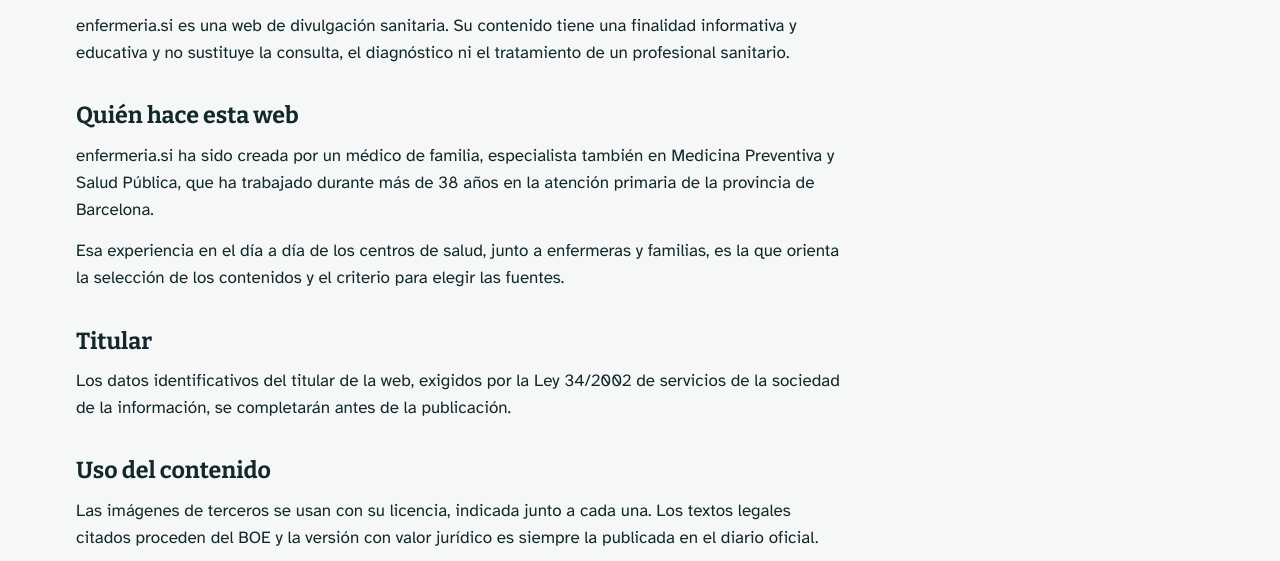
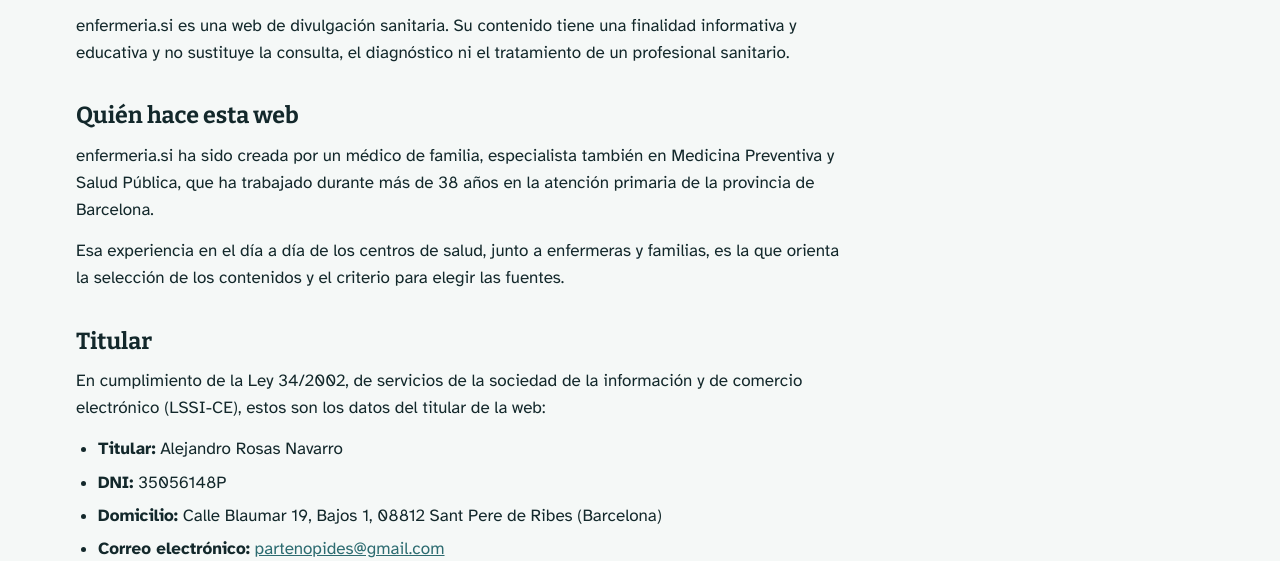
Before and after one commit to sosarme-hue/enfermeria-si, a plain HTML site: page aviso-legal/index.html in a window 1280 px wide. Shown: the part 239-800 px from the top of the page. Drawn offline with nearby package versions, Linux system fonts and the light colour scheme.

Commit message:
Aviso legal: datos del titular (LSSI)
Co-Authored-By: Claude Opus 5.5 <noreply@anthropic.com>
Claude-Session: https://claude.ai/code/session_01MaQ7ShCq1XL2Hi7nV2YH8j

```diff
--- a/aviso-legal/index.html
+++ b/aviso-legal/index.html
@@ -31,7 +31,11 @@
 <p>enfermeria.si ha sido creada por un médico de familia, especialista también en Medicina Preventiva y Salud Pública, que ha trabajado durante más de 38 años en la atención primaria de la provincia de Barcelona.</p>
 <p>Esa experiencia en el día a día de los centros de salud, junto a enfermeras y familias, es la que orienta la selección de los contenidos y el criterio para elegir las fuentes.</p>
 <h2>Titular</h2>
-<p>Los datos identificativos del titular de la web, exigidos por la Ley 34/2002 de servicios de la sociedad de la información, se completarán antes de la publicación.</p>
+<p>En cumplimiento de la Ley 34/2002, de servicios de la sociedad de la información y de comercio electrónico (LSSI-CE), estos son los datos del titular de la web:</p>
+<ul><li><b>Titular:</b> Alejandro Rosas Navarro</li>
+<li><b>DNI:</b> 35056148P</li>
+<li><b>Domicilio:</b> Calle Blaumar 19, Bajos 1, 08812 Sant Pere de Ribes (Barcelona)</li>
+<li><b>Correo electrónico:</b> <a href="mailto:partenopides@gmail.com">partenopides@gmail.com</a></li></ul>
 <h2>Uso del contenido</h2>
 <p>Las imágenes de terceros se usan con su licencia, indicada junto a cada una. Los textos legales citados proceden del BOE y la versión con valor jurídico es siempre la publicada en el diario oficial.</p></div></div>
 </main>
```
Also changed, not shown: assets/favicon.svg, assets/img/barrett.jpg, assets/img/cap-granollers.jpg, assets/img/consulta-cap.jpg, assets/img/india.jpg, assets/img/kabul.jpg, assets/img/pediatria.jpg, assets/img/piel.jpg, assets/img/portada.jpg, assets/img/poston.jpg, assets/img/sailor.jpg, assets/img/sala1900.jpg, assets/img/scutari-cama.jpg, assets/img/scutari-sala.jpg, 4 more files.
